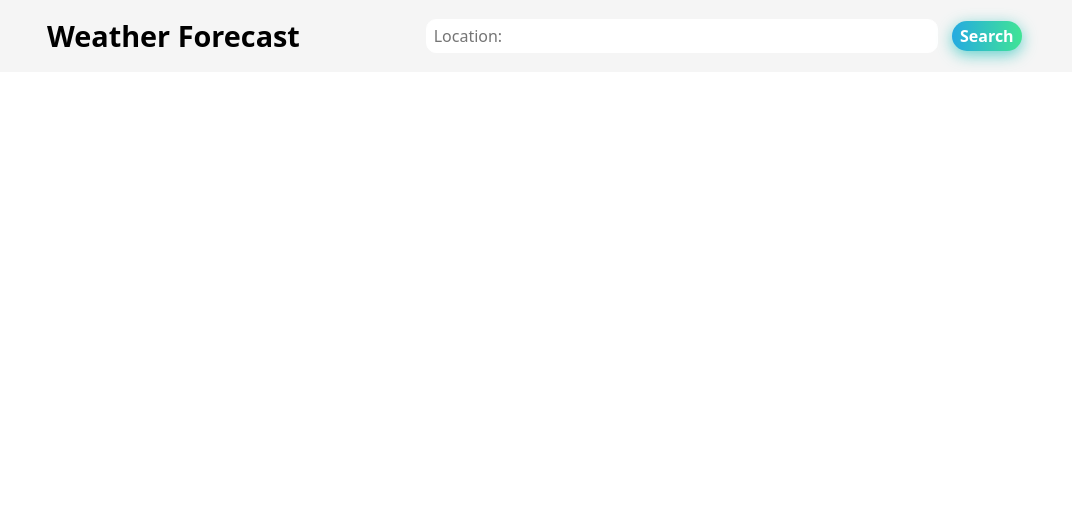
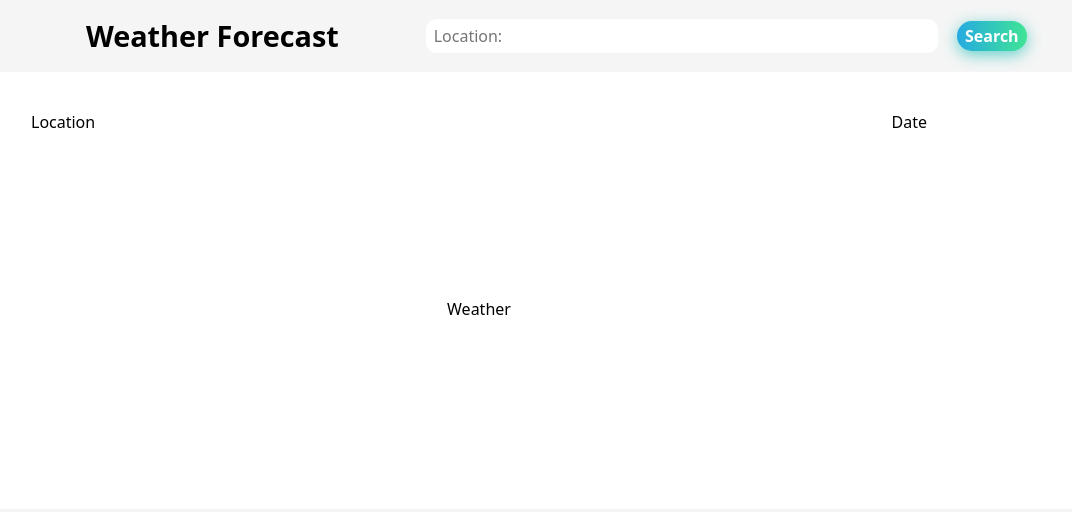
Before and after one commit to AlexS1302/weather-app, a website built with webpack: page src/template.html in a window 1280 px wide. Shown: the whole page, without its empty margins (1-1073 px from the left). Built offline with nearby package versions, Linux system fonts and the light colour scheme.

Commit message:
Implement initial layout for "Today's Forecast"

```diff
--- a/src/styles.css
+++ b/src/styles.css
@@ -3,7 +3,7 @@
     display: grid;
     height: 100vh;
     grid-template-columns: 1fr;
-    grid-template-rows: auto 1fr 1fr;
+    grid-template-rows: auto 1.5fr 1fr;
     grid-template-areas:
         "header"
         "today-forecast"
@@ -21,8 +21,8 @@ header {
 }
 
 header h1 {
+    text-align: center;
     font-size: 1.8rem;
-    margin-left: 3rem;
 }
 
 #search {
@@ -30,7 +30,7 @@ header h1 {
     padding: 7px;
     border-radius: 10px;
     border: 1px solid white;
-    margin-right: 10px;
+    margin-right: 15px;
 }
 
 #search:focus {
@@ -63,12 +63,42 @@ header h1 {
     box-shadow: 0 4px 15px 0 rgba(49, 196, 190, 0.75);
 }
 
-/* Others */
+/* Today's Forecast */
 
 .today-forecast {
-    grid-area: today-forecast;
+    display: grid;
+    grid-template-columns: 1.5fr 0.5fr;
 }
+
+.left-card-section {
+    background-color: white;
+    padding: 2rem;
+    font-weight: 500;
+    display: flex;
+    flex-direction: column;
+}
+
+.card-header {
+    display: flex;
+    justify-content: space-between;
+    align-items: center;
+    height: 10%;
+}
+
+.card-body {
+    display: flex;
+    justify-content: center;
+    align-items: center;
+    height: 90%;
+}
+
+.right-card-section {
+    background-color: white;
+}
+
+/* Others */
 
 .weekly-forecast {
     grid-area: weekly-forecast;
+    background-color: #f5f5f5;
 }
--- a/src/template.html
+++ b/src/template.html
@@ -17,7 +17,17 @@
             </div>
         </header>
 
-        <div class="today-forecast"></div>
+        <div class="today-forecast">
+            <div class="left-card-section">
+                <div class="card-header">
+                    <div class="location">Location</div>
+                    <div class="date">Date</div>
+                </div>
+                <div class="card-body">Weather</div>
+            </div>
+            <div class="right-card-section"></div>
+        </div>
+
         <div class="weekly-forecast"></div>
     </div>
 
```
